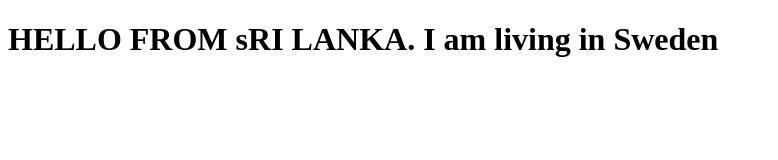
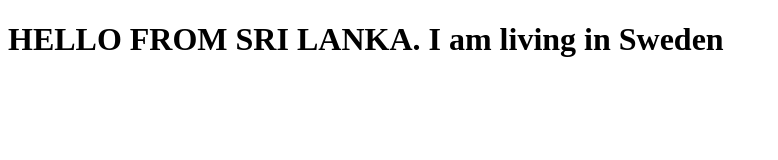
Before and after one commit to Sinjanthu/css-test, a plain HTML site: page index.html in a window 1280 px wide. Shown: the whole page, without its empty margins (0-778 px from the left). Drawn offline with Linux system fonts and the light colour scheme.

```diff
--- a/index.html
+++ b/index.html
@@ -12,7 +12,7 @@
 <body>
 
 
-    <h1>HELLO FROM sRI LANKA. I am living in Sweden</h1>
+    <h1>HELLO FROM SRI LANKA. I am living in Sweden</h1>
 </body>
 
 </html>
```
